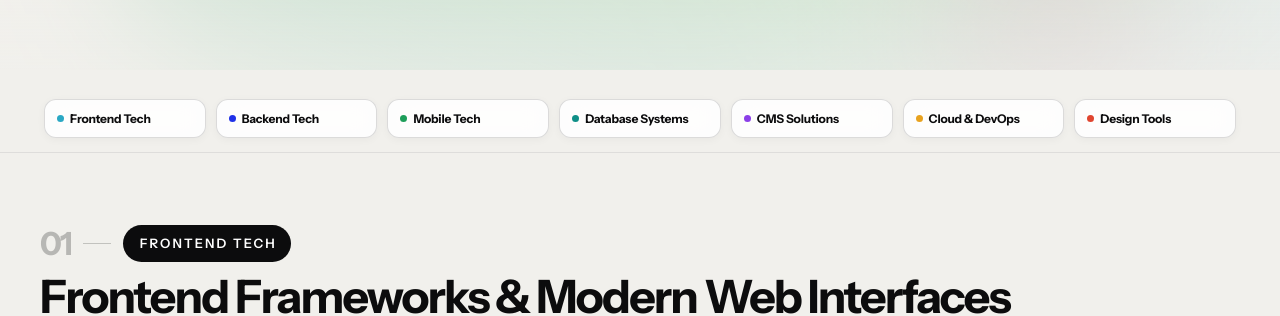
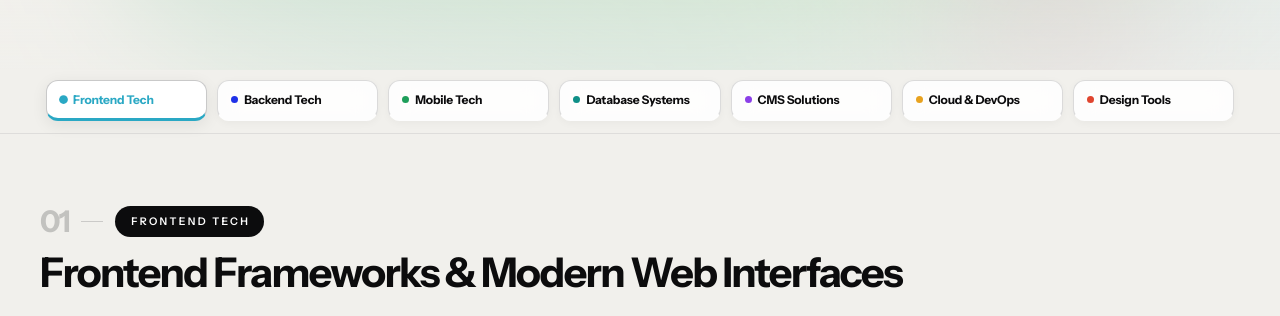
Before and after one commit to dipti-kushwaha57/Infinium-Softech, a Next.js app: page /technology in a window 1280 px wide. Shown: the part 493-809 px from the top of the page. Built offline with nearby package versions, Linux system fonts and the light colour scheme; no server answers.

Commit message:
Design technology techlist section and fixed some bugs in solutions page

```diff
--- a/src/components/Products/Pages/Solta/Hero/AppointGemHero.tsx
+++ b/src/components/Products/Pages/Solta/Hero/AppointGemHero.tsx
@@ -115,9 +115,7 @@ export function AppointGemHero({ product }: { product: ProductItem }) {
             </div>
           </div>
         </div>
-        <div className="section-breakline">
-          <hr />
-        </div>
+
         <div ref={interfaceRef} id="interface" className="appointgem-hero-interface">
           <div className="appointgem-hero-tablet" aria-label="Slota Tablet Companies View">
             <div className="appointgem-hero-tablet-screen">
--- a/src/components/Products/Pages/Solta/Nav/AppointGemNav.scss
+++ b/src/components/Products/Pages/Solta/Nav/AppointGemNav.scss
@@ -3,7 +3,7 @@
 
 .appointgem-subnav-sticky {
   position: sticky;
-  top: 72px;
+  top: 64px;
   z-index: 60;
   margin-top: 0;
   background: rgba(241, 240, 236, 0.94);
--- a/src/components/Solutions/SolutionsList/SolutionsList.scss
+++ b/src/components/Solutions/SolutionsList/SolutionsList.scss
@@ -8,93 +8,82 @@
 /* Sticky Category Index Navigation Bar */
 .solutions-sticky-bar-section {
   position: sticky;
-  top: 74px;
+  top: 65px;
   z-index: 30;
   background: rgba(#f1f0ec, 0.95);
   backdrop-filter: blur(14px);
   -webkit-backdrop-filter: blur(14px);
   border-bottom: 1px solid rgba(12, 12, 13, 0.08);
-  padding: 10px 0;
+  padding: 6px 0;
   transition: top 0.3s ease;
 
   @media (max-width: 1024px) {
-    top: 60px;
-    padding: 8px 0;
+    top: 56px;
+    padding: 6px 0;
   }
 
   @media (max-width: 640px) {
-    top: 54px;
-    padding: 6px 0;
+    top: 52px;
+    padding: 4px 0;
   }
 
   @media (max-width: 380px) {
-    top: 50px;
-    padding: 5px 0;
+    top: 48px;
+    padding: 4px 0;
   }
 }
 
 .solutions-sticky-container {
   @include container;
-  padding-top: 5px;
-
-  @media (min-width: 481px) {
-    padding-top: 10px;
-  }
-
-  @media (min-width: 1025px) {
-    padding-top: 15px;
-  }
+  padding-top: 0;
 }
 
 .solutions-hero-index.solutions-sticky-index {
   display: flex;
   align-items: center;
-  justify-content: center;
+  justify-content: flex-start;
+  flex-wrap: nowrap;
   gap: 8px;
   overflow-x: auto;
   scroll-behavior: smooth;
-  padding: 4px;
+  padding: 4px 6px 6px 6px;
   margin-top: 0;
   border-radius: 16px;
   -webkit-overflow-scrolling: touch;
+  scrollbar-width: none;
+  -ms-overflow-style: none;
 
   &::-webkit-scrollbar {
     display: none;
   }
 
-  @media (max-width: 1024px) {
-    justify-content: flex-start;
-  }
-
-  @include respond($bp-md) {
+  @media (min-width: 1280px) {
     display: grid;
-    grid-template-columns: repeat(3, 1fr);
+    grid-template-columns: repeat(6, 1fr);
     gap: 10px;
     overflow-x: visible;
-  }
-
-  @include respond($bp-lg) {
-    grid-template-columns: repeat(6, 1fr);
-    gap: 10px;
+    justify-content: center;
   }
 }
 
 .index-card {
+  position: relative;
   background: rgba(#ffffff, 0.9);
   backdrop-filter: blur(12px);
   color: $color-ink;
-  padding: 9px 12px;
+  padding: 9px 13px;
   display: flex;
   flex-direction: column;
   justify-content: center;
   gap: 3px;
   border: 1px solid rgba(12, 12, 13, 0.14);
-  border-radius: 24px;
+  border-bottom: 3px solid transparent;
+  border-radius: 12px;
   cursor: pointer;
   text-align: left;
   white-space: nowrap;
   flex: none;
-  min-width: 125px;
+  min-width: max-content;
   text-decoration: none;
   box-shadow: 0 2px 8px rgba(12, 12, 13, 0.04);
   transition:
@@ -103,31 +92,41 @@
     transform 0.2s ease,
     box-shadow 0.2s ease;
 
-  @include respond($bp-md) {
-    min-width: 0;
-    white-space: normal;
-    border-radius: 12px;
-  }
-
   @media (max-width: 768px) {
-    padding: 7px 10px;
-    min-width: 110px;
+    padding: 7px 11px;
+    border-radius: 10px;
   }
 
   @media (max-width: 480px) {
-    padding: 6px 9px;
-    min-width: 100px;
-    border-radius: 18px;
+    padding: 6px 10px;
+    border-radius: 10px;
   }
 
   &:hover {
     background: #ffffff;
-    border-color: rgba(30, 158, 90, 0.5);
+    border-color: rgba(12, 12, 13, 0.2);
+    border-bottom-color: var(--item-accent-color, #1f31e8);
     transform: translateY(-1px);
     box-shadow: 0 6px 20px rgba(12, 12, 13, 0.08);
 
     .index-title {
-      color: #1e9e5a;
+      color: var(--item-accent-color, #1f31e8);
+    }
+  }
+
+  &.active {
+    background: #ffffff;
+    border-color: rgba(12, 12, 13, 0.22);
+    border-bottom: 3px solid var(--item-accent-color, #1f31e8);
+    box-shadow: 0 4px 16px rgba(12, 12, 13, 0.08);
+
+    .index-title {
+      color: var(--item-accent-color, #1f31e8);
+      font-weight: 700;
+    }
+
+    .index-dot {
+      transform: scale(1.25);
     }
   }
 
@@ -161,6 +160,7 @@
     height: 7px;
     border-radius: 50%;
     flex: none;
+    transition: transform 0.2s ease;
 
     @media (max-width: 768px) {
       width: 6px;
--- a/src/components/Technology/TechnologyList/TechnologyList.scss
+++ b/src/components/Technology/TechnologyList/TechnologyList.scss
@@ -8,93 +8,82 @@
 /* Sticky Category Index Navigation Bar */
 .tech-sticky-bar-section {
   position: sticky;
-  top: 74px;
+  top: 65px;
   z-index: 30;
   background: rgba(#f1f0ec, 0.95);
   backdrop-filter: blur(14px);
   -webkit-backdrop-filter: blur(14px);
   border-bottom: 1px solid rgba(12, 12, 13, 0.08);
-  padding: 10px 0;
+  padding: 6px 0;
   transition: top 0.3s ease;
 
   @media (max-width: 1024px) {
-    top: 60px;
-    padding: 8px 0;
+    top: 56px;
+    padding: 6px 0;
   }
 
   @media (max-width: 640px) {
-    top: 54px;
-    padding: 6px 0;
+    top: 52px;
+    padding: 4px 0;
   }
 
   @media (max-width: 380px) {
-    top: 50px;
-    padding: 5px 0;
+    top: 48px;
+    padding: 4px 0;
   }
 }
 
 .tech-sticky-container {
   @include container;
-  padding-top: 5px;
-
-  @media (min-width: 481px) {
-    padding-top: 10px;
-  }
-
-  @media (min-width: 1025px) {
-    padding-top: 15px;
-  }
+  padding-top: 0;
 }
 
 .solutions-hero-index.tech-sticky-index {
   display: flex;
   align-items: center;
-  justify-content: center;
+  justify-content: flex-start;
+  flex-wrap: nowrap;
   gap: 8px;
   overflow-x: auto;
   scroll-behavior: smooth;
-  padding: 4px;
+  padding: 4px 6px 6px 6px;
   margin-top: 0;
   border-radius: 16px;
   -webkit-overflow-scrolling: touch;
+  scrollbar-width: none;
+  -ms-overflow-style: none;
 
   &::-webkit-scrollbar {
     display: none;
   }
 
-  @media (max-width: 1024px) {
-    justify-content: flex-start;
-  }
-
-  @include respond($bp-md) {
+  @media (min-width: 1280px) {
     display: grid;
-    grid-template-columns: repeat(4, 1fr);
+    grid-template-columns: repeat(7, 1fr);
     gap: 10px;
     overflow-x: visible;
-  }
-
-  @include respond($bp-lg) {
-    grid-template-columns: repeat(7, 1fr);
-    gap: 10px;
+    justify-content: center;
   }
 }
 
 .index-card {
+  position: relative;
   background: rgba(#ffffff, 0.9);
   backdrop-filter: blur(12px);
   color: $color-ink;
-  padding: 9px 12px;
+  padding: 9px 13px;
   display: flex;
   flex-direction: column;
   justify-content: center;
   gap: 3px;
   border: 1px solid rgba(12, 12, 13, 0.14);
-  border-radius: 24px;
+  border-bottom: 3px solid transparent;
+  border-radius: 12px;
   cursor: pointer;
   text-align: left;
   white-space: nowrap;
   flex: none;
-  min-width: 125px;
+  min-width: max-content;
   text-decoration: none;
   box-shadow: 0 2px 8px rgba(12, 12, 13, 0.04);
   transition:
@@ -103,31 +92,41 @@
     transform 0.2s ease,
     box-shadow 0.2s ease;
 
-  @include respond($bp-md) {
-    min-width: 0;
-    white-space: normal;
-    border-radius: 12px;
-  }
-
   @media (max-width: 768px) {
-    padding: 7px 10px;
-    min-width: 110px;
+    padding: 7px 11px;
+    border-radius: 10px;
   }
 
   @media (max-width: 480px) {
-    padding: 6px 9px;
-    min-width: 100px;
-    border-radius: 18px;
+    padding: 6px 10px;
+    border-radius: 10px;
   }
 
   &:hover {
     background: #ffffff;
-    border-color: rgba(30, 158, 90, 0.5);
+    border-color: rgba(12, 12, 13, 0.2);
+    border-bottom-color: var(--item-accent-color, #1f31e8);
     transform: translateY(-1px);
     box-shadow: 0 6px 20px rgba(12, 12, 13, 0.08);
 
     .index-title {
-      color: #1e9e5a;
+      color: var(--item-accent-color, #1f31e8);
+    }
+  }
+
+  &.active {
+    background: #ffffff;
+    border-color: rgba(12, 12, 13, 0.22);
+    border-bottom: 3px solid var(--item-accent-color, #1f31e8);
+    box-shadow: 0 4px 16px rgba(12, 12, 13, 0.08);
+
+    .index-title {
+      color: var(--item-accent-color, #1f31e8);
+      font-weight: 700;
+    }
+
+    .index-dot {
+      transform: scale(1.25);
     }
   }
 
@@ -161,6 +160,7 @@
     height: 7px;
     border-radius: 50%;
     flex: none;
+    transition: transform 0.2s ease;
 
     @media (max-width: 768px) {
       width: 6px;
@@ -233,31 +233,25 @@
     font-family: $font-display;
     font-weight: 800;
     font-stretch: 112%;
-    font-size: 32px;
+    font-size: 30px;
     line-height: 0.8;
     letter-spacing: -0.05em;
-    color: rgba($color-ink, 0.25);
+    color: rgba($color-ink, 0.2);
 
     @media (max-width: 768px) {
-      font-size: 26px;
+      font-size: 24px;
     }
   }
 
   .num-divider {
-    width: 28px;
+    width: 22px;
     height: 1px;
-    background: rgba($color-ink, 0.2);
+    background: rgba($color-ink, 0.16);
     display: inline-block;
   }
 
   .eyebrow-label {
     @include section-eyebrow("light");
-    font-size: 13px;
-    letter-spacing: 0.16em;
-
-    @media (max-width: 768px) {
-      font-size: 11.5px;
-    }
   }
 }
 
@@ -265,11 +259,12 @@
   font-family: $font-display;
   font-weight: 800;
   font-stretch: 110%;
-  font-size: clamp(24px, 3.6vw, 54px);
-  line-height: 0.96;
+  font-size: clamp(26px, 3.2vw, 48px);
+  line-height: 0.94;
   letter-spacing: -0.04em;
-  margin-top: 14px;
+  margin-top: 16px;
   color: $color-ink;
+  text-wrap: pretty;
 
   @media (max-width: 768px) {
     font-size: 22px;
@@ -376,14 +371,14 @@
 }
 
 .technology-desc {
-  font-size: 15px;
+  font-size: 15.5px;
   line-height: 1.6;
   color: $color-body;
   margin-top: 14px;
   max-width: 520px;
 
   @media (max-width: 768px) {
-    font-size: 13.5px;
+    font-size: 14px;
     line-height: 1.5;
     margin-top: 10px;
   }
@@ -402,11 +397,11 @@
   align-items: center;
   gap: 10px;
   background: $color-ink;
-  color: #ffffff;
+  color: #f1f0ec;
   font-size: 13.5px;
   font-weight: 600;
-  padding: 13px 24px;
-  border-radius: 4px;
+  padding: 13px 22px;
+  border-radius: 2px;
   white-space: nowrap;
   text-decoration: none;
   transition:
@@ -420,18 +415,22 @@
   }
 
   &:hover {
-    background: #1f31e8;
+    background: $color-accent;
     color: #ffffff;
     transform: translateY(-1px);
     box-shadow: 0 6px 20px rgba(31, 49, 232, 0.25);
 
     .arrow {
-      transform: translateX(4px);
+      opacity: 1;
+      transform: translateX(3px);
     }
   }
 
   .arrow {
-    transition: transform 0.2s ease;
+    opacity: 0.6;
+    transition:
+      opacity 0.2s ease,
+      transform 0.2s ease;
   }
 }
 
--- a/src/components/Technology/TechnologyList/TechnologyList.tsx
+++ b/src/components/Technology/TechnologyList/TechnologyList.tsx
@@ -1,3 +1,6 @@
+"use client";
+
+import { useState, useEffect, useRef, useCallback } from "react";
 import Link from "next/link";
 import Image from "next/image";
 import "./TechnologyList.scss";
@@ -7,19 +10,118 @@ import {
   TECHNOLOGY_HERO_INDEX_ITEMS,
 } from "@/data/technology/technologyData";
 
+const SECTION_IDS = TECHNOLOGY_HERO_INDEX_ITEMS.map((item) =>
+  item.href.substring(1)
+);
+
+const SCROLL_OFFSET = 125;
+const ACTIVATION_OFFSET = 160;
+
 export function TechnologyList() {
   const categoryKeys = Object.keys(CATEGORY_HEADERS);
+  const [activeSection, setActiveSection] = useState<string>(SECTION_IDS[0]);
+  const navContainerRef = useRef<HTMLDivElement | null>(null);
+
+  const scrollActiveTabIntoView = useCallback((sectionId: string) => {
+    if (!navContainerRef.current) return;
+    const activeCard = navContainerRef.current.querySelector(
+      `[data-nav-id="${sectionId}"]`
+    ) as HTMLElement;
+    if (activeCard) {
+      activeCard.scrollIntoView({
+        behavior: "smooth",
+        block: "nearest",
+        inline: "center",
+      });
+    }
+  }, []);
+
+  useEffect(() => {
+    const observerOptions: IntersectionObserverInit = {
+      root: null,
+      rootMargin: "-20% 0px -50% 0px",
+      threshold: 0.05,
+    };
+
+    const handleIntersect: IntersectionObserverCallback = (entries) => {
+      entries.forEach((entry) => {
+        if (entry.isIntersecting) {
+          const id = entry.target.id;
+          if (SECTION_IDS.includes(id)) {
+            setActiveSection(id);
+            scrollActiveTabIntoView(id);
+          }
+        }
+      });
+    };
+
+    const observer = new IntersectionObserver(handleIntersect, observerOptions);
+
+    SECTION_IDS.forEach((id) => {
+      const el = document.getElementById(id);
+      if (el) observer.observe(el);
+    });
+
+    const handleScrollBottom = () => {
+      const atBottom =
+        window.innerHeight + Math.ceil(window.scrollY) >=
+        document.documentElement.scrollHeight - 30;
+      if (atBottom && window.scrollY > 0) {
+        const lastId = SECTION_IDS[SECTION_IDS.length - 1];
+        setActiveSection(lastId);
+        scrollActiveTabIntoView(lastId);
+      }
+    };
+
+    window.addEventListener("scroll", handleScrollBottom, { passive: true });
+
+    return () => {
+      observer.disconnect();
+      window.removeEventListener("scroll", handleScrollBottom);
+    };
+  }, [scrollActiveTabIntoView]);
+
+  const handleNavClick = (
+    e: React.MouseEvent<HTMLAnchorElement>,
+    href: string
+  ) => {
+    e.preventDefault();
+    const id = href.substring(1);
+    const element = document.getElementById(id);
+    if (!element) return;
+
+    setActiveSection(id);
+    scrollActiveTabIntoView(id);
+
+    const targetY =
+      element.getBoundingClientRect().top + window.scrollY - 120;
+    window.scrollTo({ top: targetY, behavior: "smooth" });
+  };
 
   return (
     <div id="tech-list" className="technology-list-wrapper">
       {/* Sticky Index Navigation Bar */}
       <section className="tech-sticky-bar-section">
         <div className="tech-sticky-container">
-          <div className="solutions-hero-index tech-sticky-index">
-            {TECHNOLOGY_HERO_INDEX_ITEMS.map((item) => (
-              <Link key={item.num} href={item.href} className="index-card">
+          <div
+            className="solutions-hero-index tech-sticky-index"
+            ref={navContainerRef}
+          >
+            {TECHNOLOGY_HERO_INDEX_ITEMS.map((item) => {
+              const sectionId = item.href.substring(1);
+              const isActive = activeSection === sectionId;
+              return (
+                <a
+                  key={item.num}
+                  href={item.href}
+                  data-nav-id={sectionId}
+                  onClick={(e) => handleNavClick(e, item.href)}
+                  className={`index-card ${isActive ? "active" : ""}`}
+                  style={
+                    { "--item-accent-color": item.color } as React.CSSProperties
+                  }
+                >
                   <div className="index-content">
-                  {/* <span className="index-num">{item.num}</span> */}
                     <div className="index-title-row">
                       <span
                         className="index-dot"
@@ -29,8 +131,9 @@ export function TechnologyList() {
                       <span className="index-title">{item.title}</span>
                     </div>
                   </div>
-              </Link>
-            ))}
+                </a>
+              );
+            })}
           </div>
         </div>
       </section>
```
Also changed, not shown: src/components/Solutions/SolutionsList/SolutionsList.tsx (+105 -6 lines). Lines whose indentation alone changed are shown as unchanged.
